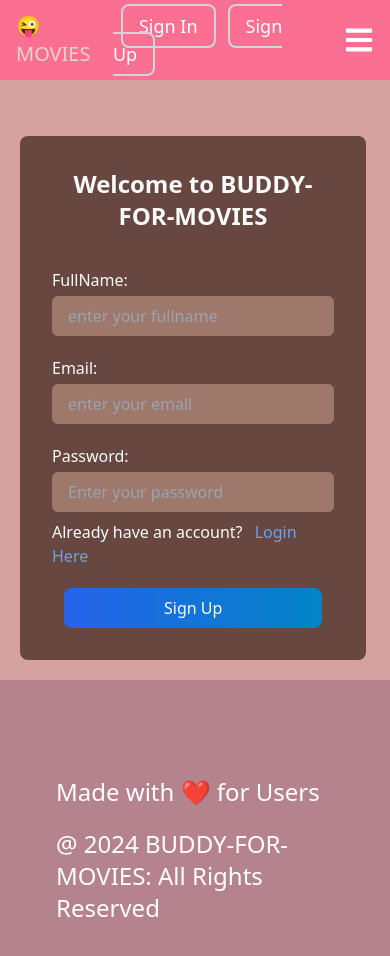
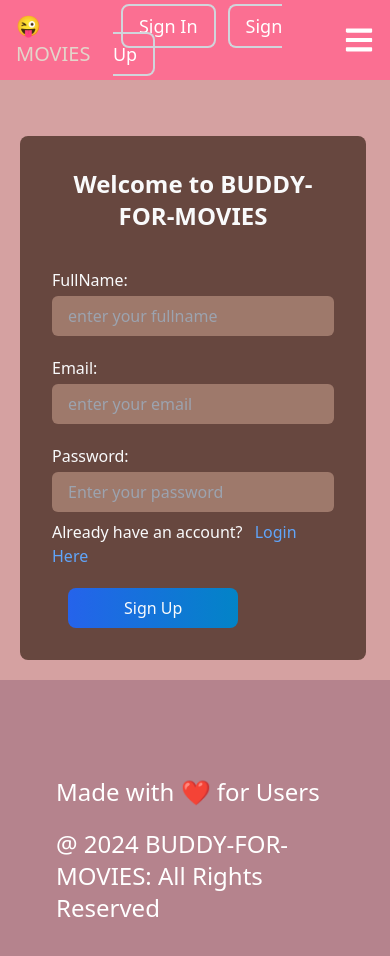
Before and after one commit to Abhisheklodha01/buddy-for-movies, a React (Vite) app in the folder client/: page /signup in a window 390 px wide. Shown: the top 956 px of the page. Built offline with nearby package versions, Linux system fonts and the light colour scheme; no server answers.

Commit message:
solving styling problem in button

```diff
--- a/client/src/pages/Signup.jsx
+++ b/client/src/pages/Signup.jsx
@@ -112,7 +112,7 @@ const SignUp = () => {
               ) : (
                 <button
                   type="submit"
-                  className="ml-3 py-2 px-[100px] md:px-44 bg-gradient-to-r
+                  className="ml-4 py-2 px-14 md:px-44 bg-gradient-to-r
                          from-blue-600 to-sky-600 rounded-lg mt-5"
                 >
                   Sign Up
```
